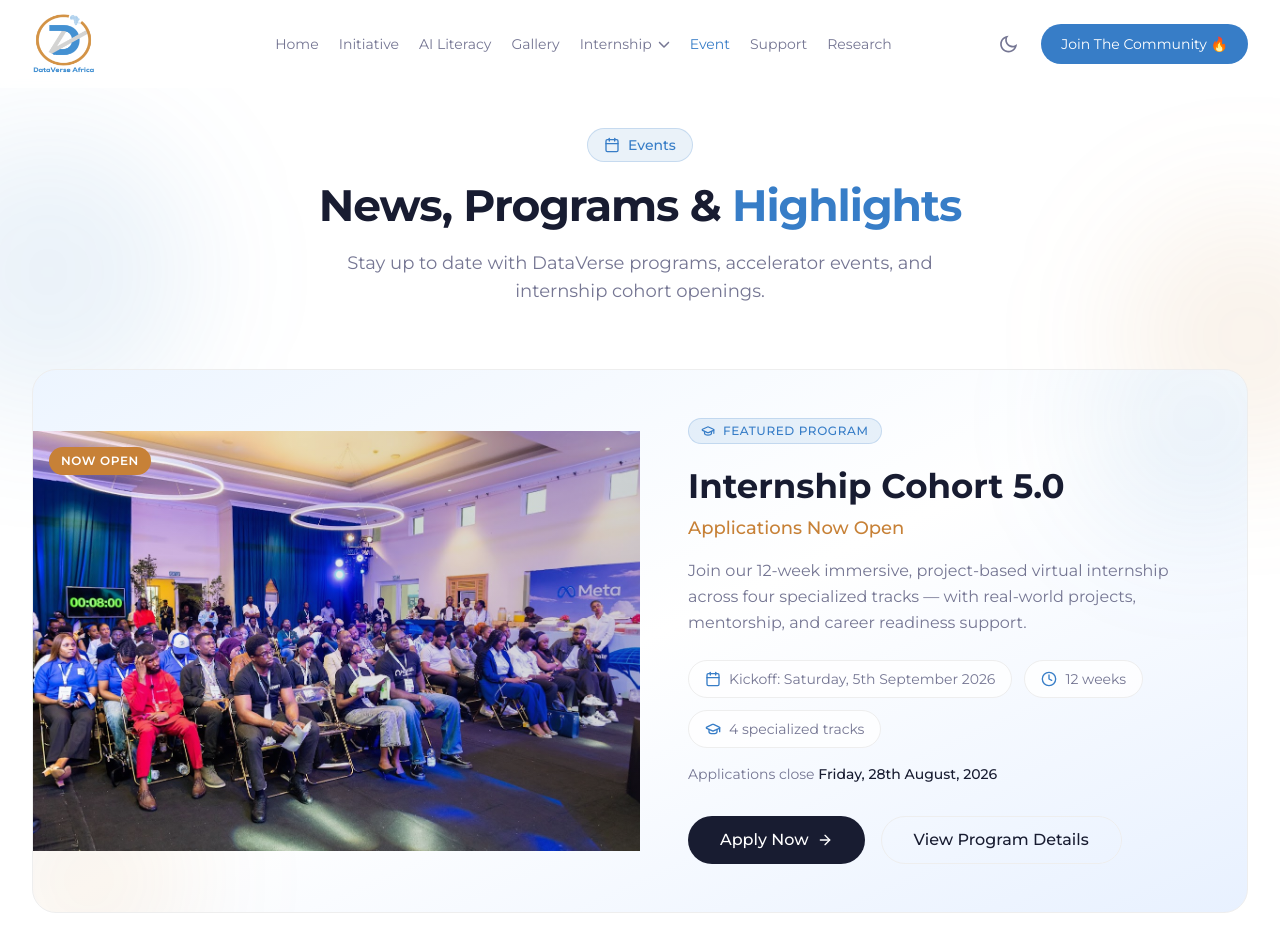
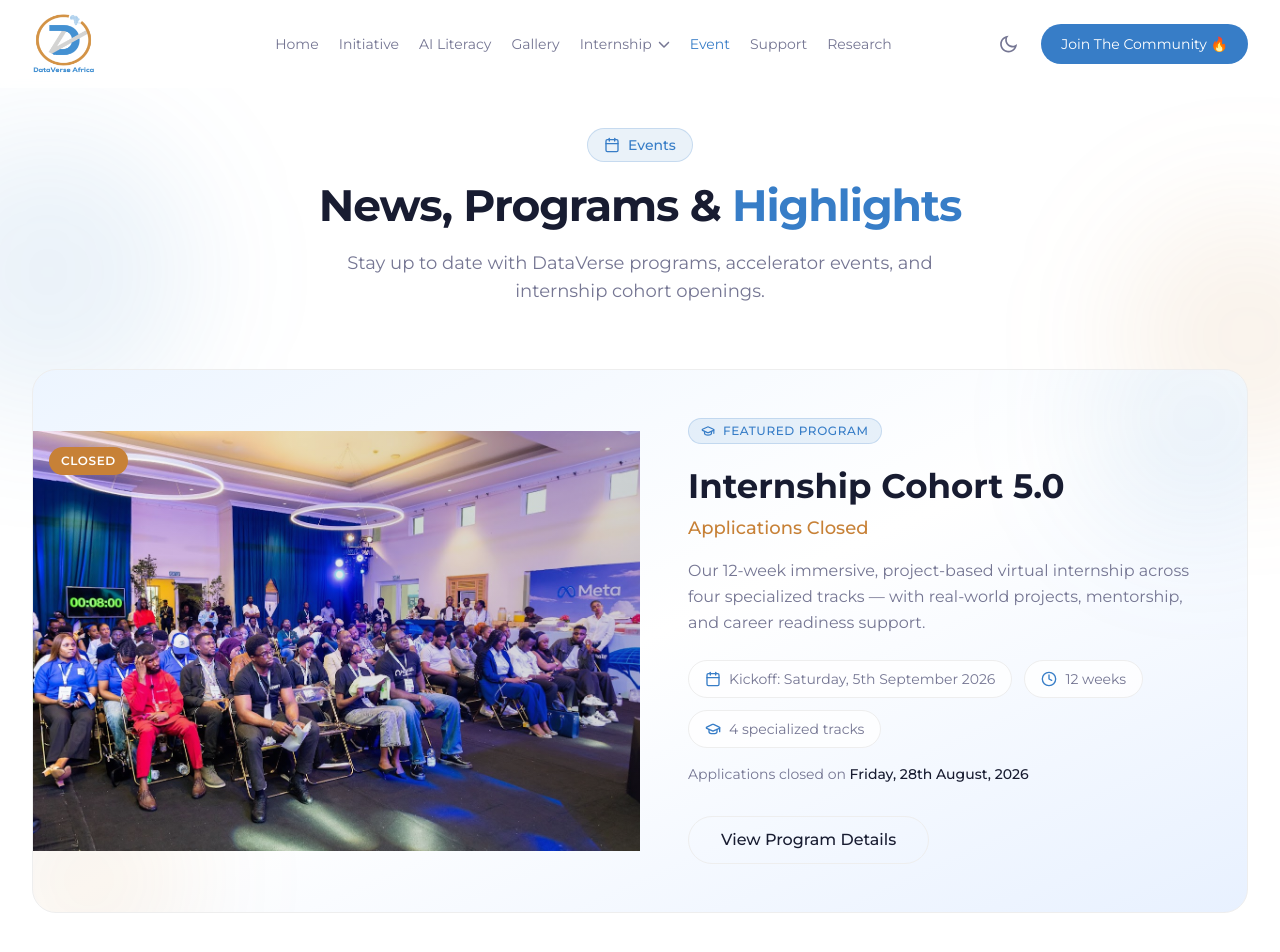
Before and after one commit to tracie96/dataverse, a Next.js app: page /blog in a window 1280 px wide. Shown: the top 952 px of the page. Built offline with nearby package versions, Linux system fonts and the light colour scheme.

Commit message:
close application

```diff
--- a/app/(site)/internship-cohort5/apply/page.tsx
+++ b/app/(site)/internship-cohort5/apply/page.tsx
@@ -17,6 +17,7 @@ import Link from "next/link";
 import SmartPayment from "@/components/Payment/SmartPayment";
 import toast from "react-hot-toast";
 import {
+  areCohort5ApplicationsOpen,
   COHORT5_META,
   COHORT5_TRACK_LIST,
   COHORT5_TRACKS,
@@ -176,6 +177,48 @@ function ApplyPageContent() {
       setIsSubmitting(false);
     }
   };
+
+  if (!areCohort5ApplicationsOpen()) {
+    return (
+      <div className="min-h-screen bg-white dark:bg-gray-900 mt-[8rem]">
+        <div className="bg-titlebg text-white py-4 md:py-6">
+          <div className="max-w-c-1390 mx-auto px-4">
+            <Link
+              href="/internship-cohort5"
+              className="inline-flex items-center gap-2 text-white/80 hover:text-white transition-colors"
+            >
+              <ArrowLeft className="h-4 w-4" />
+              Back to Cohort 5.0
+            </Link>
+            <h1 className="text-xl md:text-2xl font-bold mt-3 md:mt-4">Apply for Cohort 5.0</h1>
+          </div>
+        </div>
+
+        <div className="max-w-c-1390 mx-auto px-4 py-12">
+          <div className="mx-auto max-w-xl rounded-lg border border-stroke bg-white p-8 text-center shadow-solid-3 dark:border-strokedark dark:bg-blacksection">
+            <h2 className="text-2xl font-bold text-black dark:text-white">Applications Closed</h2>
+            <p className="mt-4 text-waterloo dark:text-manatee">
+              Applications for Cohort 5.0 closed on {COHORT5_META.applicationClose}. The program
+              kicks off on {COHORT5_META.kickoffDate}.
+            </p>
+            <p className="mt-3 text-sm text-waterloo dark:text-manatee">
+              Questions? Contact us at{" "}
+              <a href="mailto:info@dataverseafrica.org" className="text-titlebg hover:underline">
+                info@dataverseafrica.org
+              </a>
+            </p>
+            <Link
+              href="/internship-cohort5"
+              className="mt-6 inline-flex items-center gap-2 rounded-lg bg-titlebg px-6 py-3 text-sm font-medium text-white hover:bg-titlebgdark"
+            >
+              <ArrowLeft className="h-4 w-4" />
+              Back to Cohort 5.0
+            </Link>
+          </div>
+        </div>
+      </div>
+    );
+  }
 
   return (
     <div className="min-h-screen bg-white dark:bg-gray-900 mt-[8rem]">
--- a/app/(site)/internship/page.tsx
+++ b/app/(site)/internship/page.tsx
@@ -30,8 +30,8 @@ export default function InternshipPage() {
           </h1>
 
           <p className="mt-4 text-base leading-relaxed text-waterloo dark:text-manatee sm:text-lg">
-            Browse every internship cohort — open the current program to apply, or explore past
-            cohorts to see how our community has grown.
+            Browse every internship cohort — explore current and past programs to see how our
+            community has grown.
           </p>
 
           {openCohort && (
--- a/app/api/cohort5-application/route.ts
+++ b/app/api/cohort5-application/route.ts
@@ -2,6 +2,7 @@ import { NextRequest, NextResponse } from 'next/server';
 import { getSupabaseServer } from '@/lib/supabase-server';
 import { validateReferralCode } from '@/lib/referral';
 import {
+  areCohort5ApplicationsOpen,
   COHORT5_TRACKS,
   getTrackFeeUsd,
   type Cohort5Specialization,
@@ -11,6 +12,13 @@ import { getSystemeTagIdForApplication } from '@/config/systeme';
 import { syncApplicantToSysteme } from '@/lib/systeme';
 
 export async function POST(request: NextRequest) {
+  if (!areCohort5ApplicationsOpen()) {
+    return NextResponse.json(
+      { error: 'Applications for Cohort 5.0 are now closed.' },
+      { status: 403 }
+    );
+  }
+
   try {
     const supabase = getSupabaseServer();
     const body = await request.json();
--- a/components/Events/index.tsx
+++ b/components/Events/index.tsx
@@ -82,7 +82,7 @@ const EventsPage = () => {
                 />
                 <div className="absolute inset-0 bg-gradient-to-t from-black/50 via-transparent to-transparent lg:bg-gradient-to-r lg:from-transparent lg:to-black/20" />
                 <span className="absolute left-4 top-4 inline-flex items-center gap-2 rounded-full bg-titlebg px-3 py-1.5 text-xs font-semibold uppercase tracking-wider text-white">
-                  Now Open
+                  {featuredCohort.applicationsOpen ? "Now Open" : "Closed"}
                 </span>
               </div>
 
@@ -118,19 +118,32 @@ const EventsPage = () => {
                 </div>
 
                 <p className="mt-4 text-sm text-waterloo dark:text-manatee">
+                  {featuredCohort.applicationsOpen ? (
+                    <>
                       Applications close{" "}
                       <span className="font-medium text-black dark:text-white">
                         {featuredCohort.applicationClose}
                       </span>
+                    </>
+                  ) : (
+                    <>
+                      Applications closed on{" "}
+                      <span className="font-medium text-black dark:text-white">
+                        {featuredCohort.applicationClose}
+                      </span>
+                    </>
+                  )}
                 </p>
 
                 <div className="mt-8 flex flex-wrap gap-4">
-                  <Link href={featuredCohort.applyHref}>
+                  {featuredCohort.applicationsOpen && (
+                    <Link href="/internship-cohort5/apply">
                       <Button size="lg" className="group gap-2">
                         Apply Now
                         <ArrowRight className="h-4 w-4 transition-transform group-hover:translate-x-0.5" />
                       </Button>
                     </Link>
+                  )}
                   <Link href={featuredCohort.detailsHref}>
                     <Button size="lg" variant="outline">
                       View Program Details
--- a/components/Header/menuData.tsx
+++ b/components/Header/menuData.tsx
@@ -39,7 +39,7 @@ const menuData: Menu[] = [
       },
       {
         id: 35,
-        title: "Cohort 5 (Open)",
+        title: "Cohort 5",
         newTab: false,
         path: "/internship-cohort5",
       },
--- a/components/InternshipCohort5/index.tsx
+++ b/components/InternshipCohort5/index.tsx
@@ -2,6 +2,7 @@
 
 import { Button } from "@/components/ui/button";
 import {
+  areCohort5ApplicationsOpen,
   COHORT5_META,
   COHORT5_TIMELINE,
   COHORT5_TRACK_LIST,
@@ -107,6 +108,8 @@ const stats = [
 ];
 
 const InternshipCohort5Page = () => {
+  const applicationsOpen = areCohort5ApplicationsOpen();
+
   return (
     <div className="overflow-hidden bg-white dark:bg-black">
       {/* Hero */}
@@ -123,7 +126,7 @@ const InternshipCohort5Page = () => {
           >
             <span className="mb-4 inline-flex items-center gap-2 rounded-full border border-primary/20 bg-primary/10 px-4 py-1.5 text-sm font-medium text-primary">
               <GraduationCap className="h-4 w-4" />
-              Cohort 5.0 · Applications Open
+              Cohort 5.0 · {applicationsOpen ? "Applications Open" : "Applications Closed"}
             </span>
 
             <h1 className="text-3xl font-bold tracking-tight text-black dark:text-white sm:text-4xl xl:text-sectiontitle3">
@@ -139,12 +142,18 @@ const InternshipCohort5Page = () => {
             </p>
 
             <div className="mt-8 flex flex-wrap justify-center gap-4">
+              {applicationsOpen ? (
                 <Link href="/internship-cohort5/apply">
                   <Button size="lg" className="group gap-2">
                     Apply Now
                     <ArrowRight className="h-4 w-4 transition-transform group-hover:translate-x-0.5" />
                   </Button>
                 </Link>
+              ) : (
+                <p className="rounded-lg border border-stroke bg-zumthor/50 px-6 py-3 text-sm font-medium text-waterloo dark:border-strokedark dark:bg-blacksection dark:text-manatee">
+                  Applications closed on {COHORT5_META.applicationClose}
+                </p>
+              )}
               <a
                 href="https://chat.whatsapp.com/HPfkfv0m1jSLCsmocAzgxQ"
                 target="_blank"
@@ -418,12 +427,22 @@ const InternshipCohort5Page = () => {
                 <Mail className="h-5 w-5" />
               </div>
               <h2 className="text-2xl font-bold text-black dark:text-white sm:text-3xl">
-                Ready to Apply?
+                {applicationsOpen ? "Ready to Apply?" : "Applications Closed"}
               </h2>
               <p className="mt-3 text-sm text-waterloo dark:text-manatee sm:text-base">
+                {applicationsOpen ? (
+                  <>
                     Applications close {COHORT5_META.applicationClose}. Join Cohort
                     5.0 and accelerate your tech career in Africa.
+                  </>
+                ) : (
+                  <>
+                    Applications for Cohort 5.0 closed on {COHORT5_META.applicationClose}.
+                    The program kicks off on {COHORT5_META.kickoffDate}.
+                  </>
+                )}
               </p>
+              {applicationsOpen && (
                 <div className="mt-6">
                   <Link href="/internship-cohort5/apply">
                     <Button size="lg" className="gap-2">
@@ -432,6 +451,7 @@ const InternshipCohort5Page = () => {
                     </Button>
                   </Link>
                 </div>
+              )}
               <p className="mt-5 text-sm text-waterloo dark:text-manatee">
                 Questions?{" "}
                 <a
--- a/config/cohort5.ts
+++ b/config/cohort5.ts
@@ -5,6 +5,7 @@ export const COHORT5_META = {
   kickoffDate: 'Saturday, 5th September 2026',
   applicationOpen: 'May 22, 2026',
   applicationClose: 'Friday, 28th August, 2026',
+  applicationsOpen: false,
   midpointReview: 'August 29, 2026',
   capstoneWeek: 'September 26 – October 4, 2026',
   nairaRate: 1500,
@@ -112,7 +113,7 @@ export const COHORT5_TIMELINE = [
   {
     date: 'May 22 – Friday, 28th August, 2026',
     activity: 'Application Open + Outreach Campaign',
-    status: 'active' as const,
+    status: 'completed' as const,
   },
   {
     date: 'June 6 – July 4, 2026',
@@ -136,6 +137,10 @@ export const COHORT5_TIMELINE = [
   },
 ];
 
+export function areCohort5ApplicationsOpen(): boolean {
+  return COHORT5_META.applicationsOpen;
+}
+
 export function getTrackFeeUsd(_trackId?: Cohort5TrackId): number {
   return COHORT5_META.programFeeUsd;
 }
--- a/data/events.ts
+++ b/data/events.ts
@@ -20,15 +20,15 @@ export const llamaEventImages: EventGalleryImage[] = [
 
 export const featuredCohort = {
   title: "Internship Cohort 5.0",
-  subtitle: "Applications Now Open",
+  subtitle: "Applications Closed",
   description:
-    "Join our 12-week immersive, project-based virtual internship across four specialized tracks — with real-world projects, mentorship, and career readiness support.",
+    "Our 12-week immersive, project-based virtual internship across four specialized tracks — with real-world projects, mentorship, and career readiness support.",
   kickoffDate: "Saturday, 5th September 2026",
   applicationClose: "Friday, 28th August, 2026",
   duration: "12 weeks",
   tracks: 4,
   image: "/images/llhama_event/4.jpg",
   imageAlt: "DataVerse cohort learning session in a tech workshop",
-  applyHref: "/internship-cohort5/apply",
+  applicationsOpen: false,
   detailsHref: "/internship-cohort5",
 };
--- a/data/internship-cohorts.ts
+++ b/data/internship-cohorts.ts
@@ -20,13 +20,12 @@ export const INTERNSHIP_COHORTS: InternshipCohort[] = [
     id: "cohort-5",
     number: 5,
     title: "Cohort 5.0",
-    status: "open",
-    statusLabel: "Applications Open",
+    status: "closed",
+    statusLabel: "Applications Closed",
     description:
       "Four specialized tracks — Data Analytics, AI Automation, Data Science, and Microsoft Fabric — with mentorship and capstone projects.",
     coverImage: "/images/hero/hero-bg.jpg",
     href: "/internship-cohort5",
-    applyHref: "/internship-cohort5/apply",
     year: 2026,
     durationWeeks: 12,
     highlights: ["4 specialized tracks", "Real-world projects", "$45 USD program fee"],
```
Lines whose indentation alone changed are shown as unchanged.
